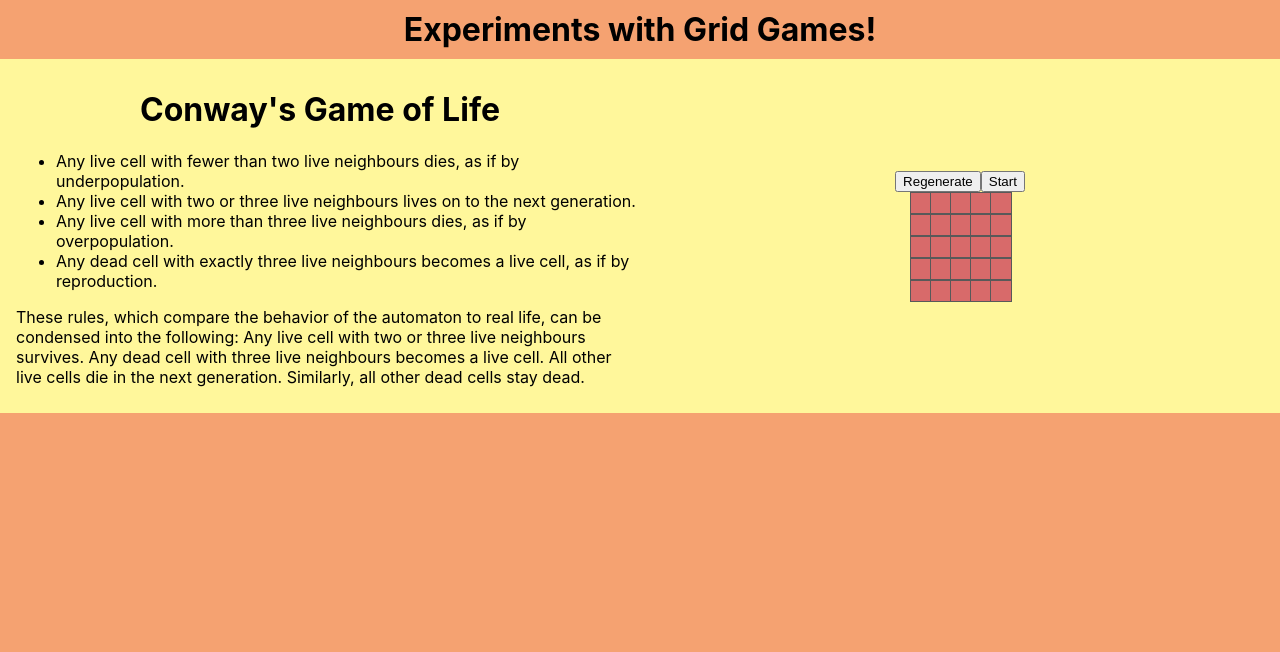
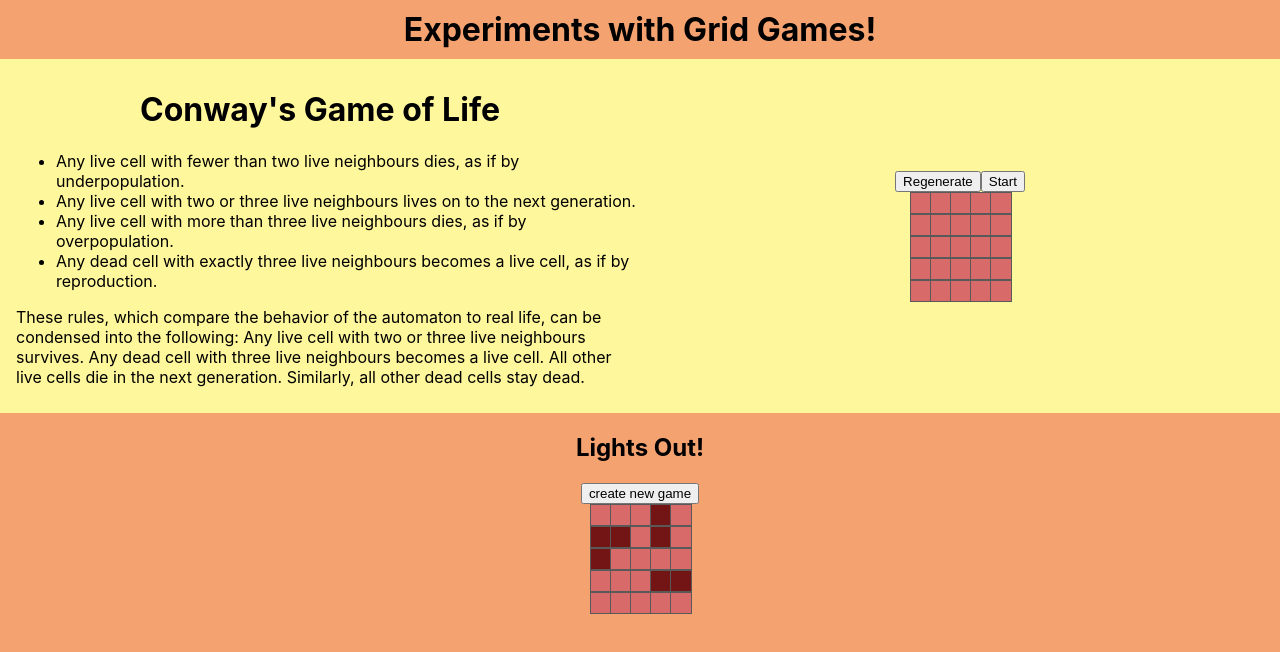
Before and after one commit to CloudBop/tdd-grid-games-typescript, a React (Create React App) app: page / in a window 1280 px wide. Shown: the top 652 px of the page. Built offline with nearby package versions, Linux system fonts and the light colour scheme.

Commit message:
+lights out

```diff
--- a/src/App.tsx
+++ b/src/App.tsx
@@ -1,12 +1,14 @@
 import React from "react";
 import "./App.css";
 import GOL2dArray from "./components/gol-2d-array/GolTwoDimArray";
+import LightsOut from "./components/lights-out/LightsOut";
 
 function App() {
   return (
     <div className="App">
       <h1 className={"App-header"}>Experiments with Grid Games!</h1>
       <GOL2dArray />
+      <LightsOut />
     </div>
   );
 }
```
